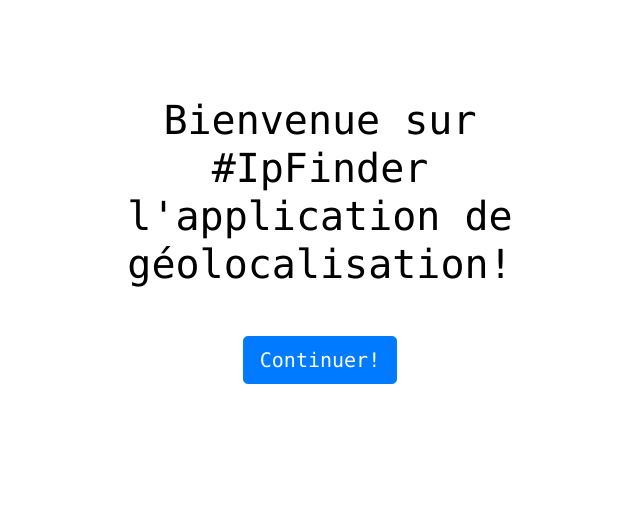
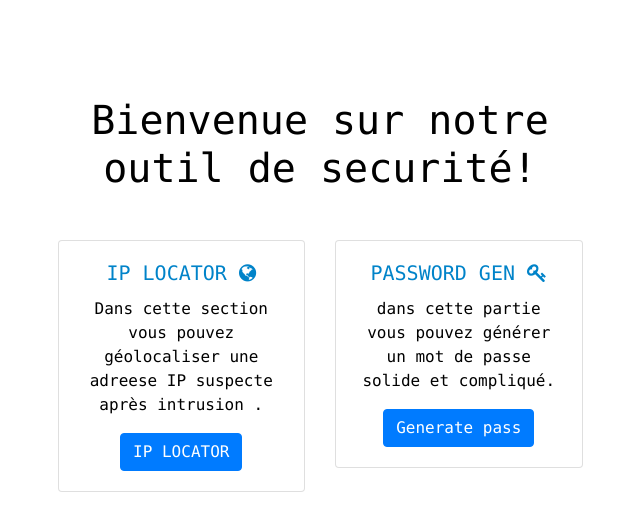
Before and after one commit to komoyek/flaskcrudipfinder, a Flask app: page / in a window 1280 px wide. Shown: the part 56-587 px from the top of the page, without its empty margins (320-960 px from the left). Run offline with Flask 2, Linux system fonts and the light colour scheme; some libraries are stand-ins or nearby versions.

Commit message:
Update index.html

```diff
--- a/templates/index.html
+++ b/templates/index.html
@@ -25,21 +25,44 @@
                 <div class="row justify-content-center">
                     <div class="col-xl-6">
                         <div class="text-center text-white">
+
                             <!-- Page heading-->
-                            <h1 class="mb-5" style="color: black" >Bienvenue sur  #IpFinder l'application de géolocalisation!</h1>
+                            <h1 class="mb-5" style="color: black" >Bienvenue sur notre outil de securité!</h1>
 
-                                    <div  class="col-auto"><button class="btn btn-primary btn-lg" id="submitButton" type="submit">
+                                    <!--<div  class="col-auto"><button class="btn btn-primary btn-lg" id="submitButton" type="submit">
                                         <a style="color: white; text-decoration:none;"  href="{{url_for('Search')}}">Continuer!</a>
                                     </button>
                                     </div>
+
+                                </div>-->
+                            <div style="color: black; text-align:center;" class="row">
+                              <div  class="col-sm-6">
+                                <div class="card">
+                                  <div class="card-body">
+                                    <h5 style="color:#0083c9;" class="card-title">IP LOCATOR <i class="fa fa-globe" aria-hidden="true"></i></h5>
+                                    <p class="card-text">Dans cette section vous pouvez géolocaliser une adreese IP suspecte après intrusion .</p>
+                                    <a href="{{url_for('Search')}}" class="btn btn-primary">IP LOCATOR</a>
+                                  </div>
                                 </div>
+                              </div>
+                              <div  class="col-sm-6">
+                                <div  class="card">
+                                  <div class="card-body">
+                                    <h5 style="color:#0083c9" class="card-title">PASSWORD GEN <i class="fa fa-key" aria-hidden="true"></i></h5>
+                                    <p class="card-text">dans cette partie vous pouvez générer un mot de passe solide et compliqué.</p>
+                                    <a href="{{url_for('Pgen')}}" class="btn btn-primary">Generate pass</a>
+                                  </div>
+                                </div>
+                              </div>
+                            </div>
+
 
                         </div>
                     </div>
+
                 </div>
+            </div>
         </header>
-
-
 
 
 
```
